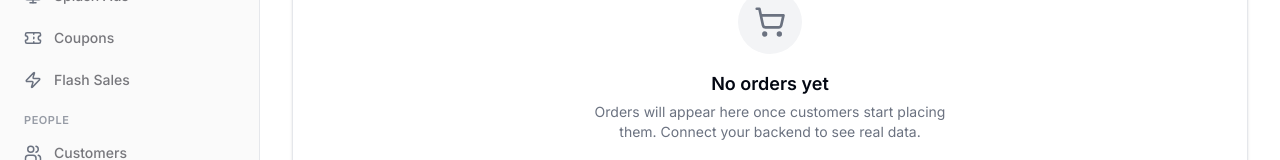
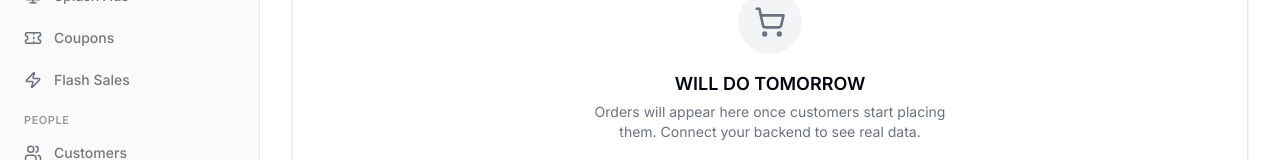
Before and after one commit to brahimakil/chibox_cms, a Next.js app: page /dashboard/orders in a window 1280 px wide. Shown: the part 361-521 px from the top of the page. Built offline with nearby package versions, Linux system fonts and the light colour scheme; no server answers.

Commit message:
will do orders tomorrow

```diff
--- a/src/app/dashboard/orders/page.tsx
+++ b/src/app/dashboard/orders/page.tsx
@@ -28,7 +28,7 @@
             <ShoppingCart className="h-8 w-8 text-muted-foreground" />
           </div>
           <div className="text-center">
-            <h3 className="text-lg font-semibold">No orders yet</h3>
+            <h3 className="text-lg font-semibold">WILL DO TOMORROW</h3>
             <p className="mt-1 max-w-sm text-sm text-muted-foreground">
               Orders will appear here once customers start placing them. Connect your backend to see real data.
             </p>
```
